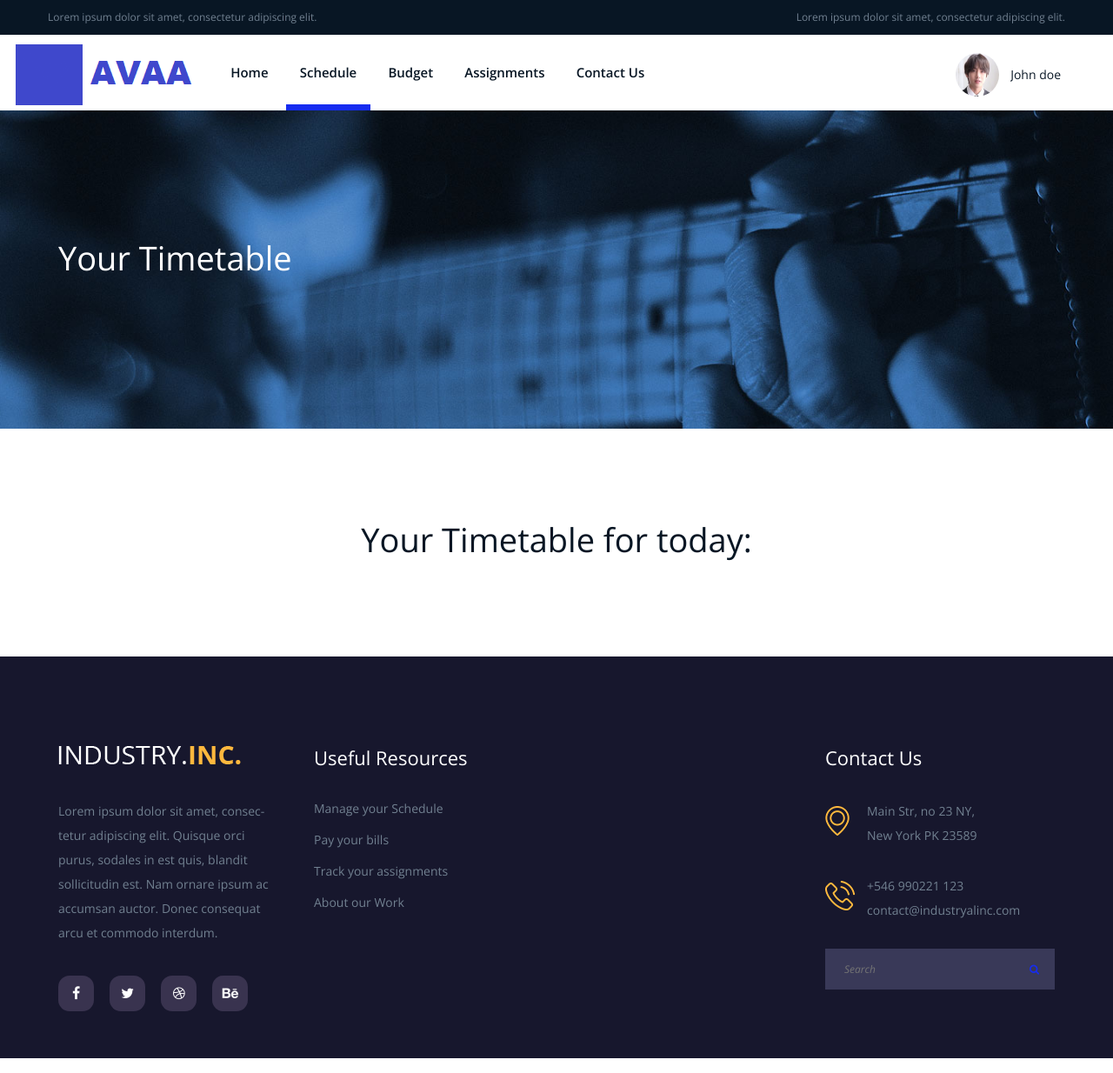
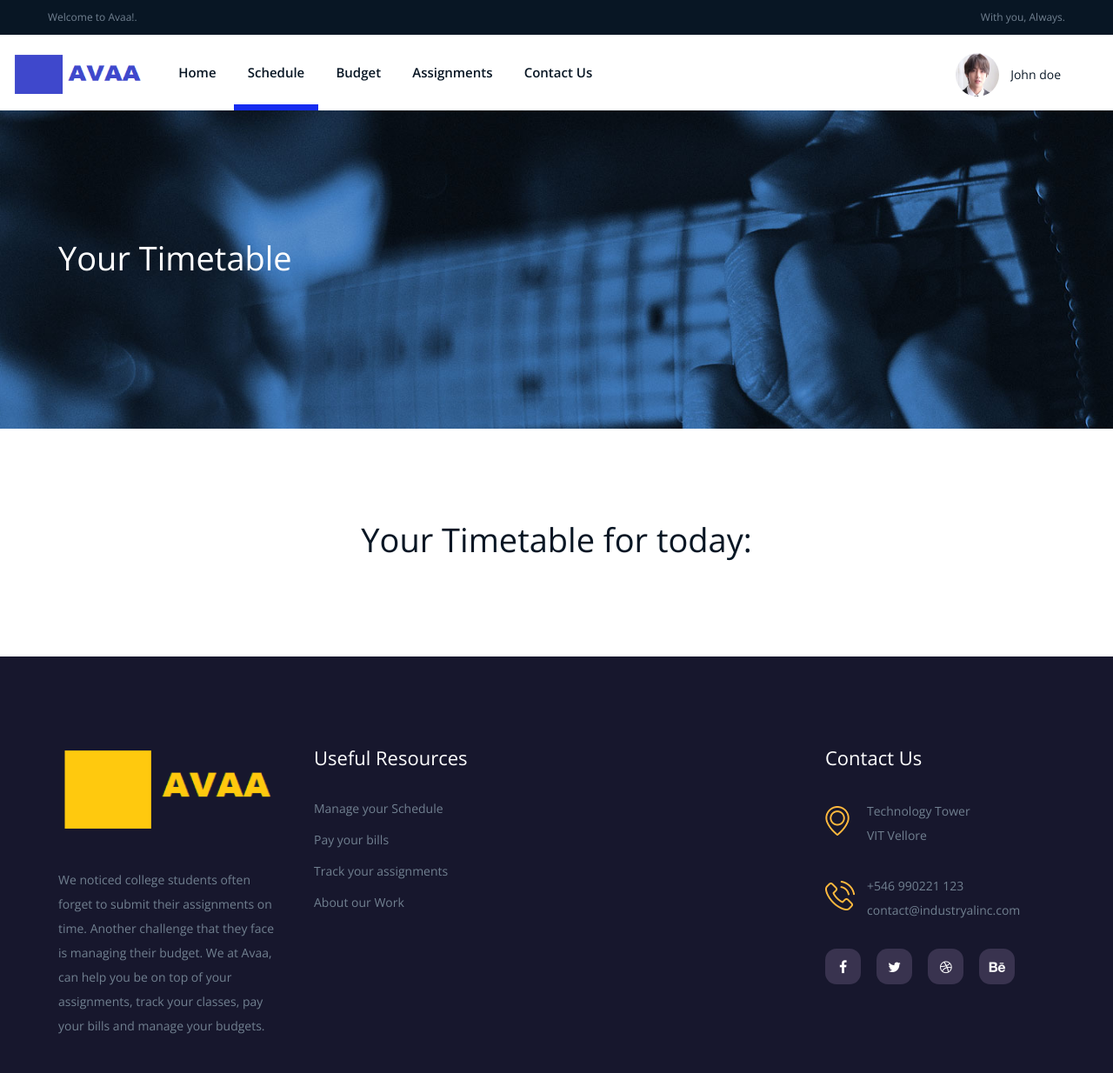
Before and after one commit to mystic-potato/AVAA, a plain HTML site: page timetab.html in a window 1280 px wide. Shown: the whole page at 87% size. Drawn offline with nearby package versions, Linux system fonts and the light colour scheme.

Commit message:
Update timetab.html

```diff
--- a/timetab.html
+++ b/timetab.html
@@ -49,10 +49,10 @@
 			<div class="container-fluid">
 				<div class="row">
 					<div class="col-md-6">
-						<p>Lorem ipsum dolor sit amet, consectetur adipiscing elit.</p>
+						<p>Welcome to Avaa!.</p>
 					</div>
 					<div class="col-md-6 text-md-right">
-						<p>Lorem ipsum dolor sit amet, consectetur adipiscing elit.</p>
+						<p>With you, Always.</p>
 					</div>
 				</div>
 			</div>
@@ -60,7 +60,7 @@
 		<div class="site-navbar">
 			<!-- Logo -->
 			<a href="index.html" class="site-logo">
-				<img src="logo1.png" alt="">
+				<img src="logo1.png" alt="" style="width:150px;height:50px;">
 			</a>
 			<div class="header-right">
 				<!--<div class="header-info-box">
@@ -92,7 +92,7 @@
 					<li class="active"><a href="about.html">Schedule</a>
 						<ul class="sub-menu">
 							<li><a href="solutions.html">Timetable</a></li>
-							<li><a href="elements.html">Hostel</a></li>
+							<li><a href="hostel.html">Hostel</a></li>
 						</ul></li>
 					<li><a href="solutions.html">Budget</a>
 						<ul class="sub-menu">
@@ -100,7 +100,7 @@
 						</ul>
 					</li>
 					<li><a href="blog.html">Assignments</a></li>
-					<li><a href="contact.html">Contact Us</a></li>
+					<li><a href="#contact">Contact Us</a></li>
 				</ul>
 			</nav>
 
@@ -135,21 +135,15 @@
 	<!-- Services section end  -->
 
 
-
-	<!-- Footer section -->
+<!-- Footer section -->
 	<footer class="footer-section spad">
 		<div class="container">
 			<div class="row">
 				<div class="col-lg-3 col-md-6">
 					<div class="footer-widget about-widget">
-						<img src="img/logo-light.png" alt="">
-						<p>Lorem ipsum dolor sit amet, consec-tetur adipiscing elit. Quisque orci purus, sodales in est quis, blandit sollicitudin est. Nam ornare ipsum ac accumsan auctor. Donec consequat arcu et commodo interdum. </p>
-						<div class="footer-social">
-							<a href=""><i class="fa fa-facebook"></i></a>
-							<a href=""><i class="fa fa-twitter"></i></a>
-							<a href=""><i class="fa fa-dribbble"></i></a>
-							<a href=""><i class="fa fa-behance"></i></a>
-						</div>
+						<img src="logo2.png" alt="" style="width:250px;height:100px;">
+						<p>We noticed college students often forget to submit their assignments on time. Another challenge that they  face is managing their budget. We at Avaa, can help you be on top of your assignments, track your classes, pay your bills and manage your budgets. </p>
+
 					</div>
 				</div>
 				<div class="col-lg-3 col-md-6 col-sm-6">
@@ -178,13 +172,13 @@
 				</div>
 				<div class="col-lg-3 col-md-6 col-sm-6">
 					<div class="footer-widget">
-						<h2 class="fw-title">Contact Us</h2>
+						<h2 class="fw-title" id="contact">Contact Us</h2>
 						<div class="footer-info-box">
 							<div class="fib-icon">
 								<img src="img/icons/map-marker.png" alt="" class="">
 							</div>
 							<div class="fib-text">
-								<p>Main Str, no 23 NY,<br>New York PK 23589</p>
+								<p>Technology Tower<br>VIT Vellore</p>
 							</div>
 						</div>
 						<div class="footer-info-box">
@@ -195,10 +189,13 @@
 								<p>+546 990221 123<br>contact@industryalinc.com</p>
 							</div>
 						</div>
-						<form class="footer-search">
-							<input type="text" placeholder="Search">
-							<button><i class="fa fa-search"></i></button>
-						</form>
+						<div class="footer-social">
+							<a href=""><i class="fa fa-facebook"></i></a>
+							<a href=""><i class="fa fa-twitter"></i></a>
+							<a href=""><i class="fa fa-dribbble"></i></a>
+							<a href=""><i class="fa fa-behance"></i></a>
+						</div>
+
 					</div>
 				</div>
 			</div>
```
